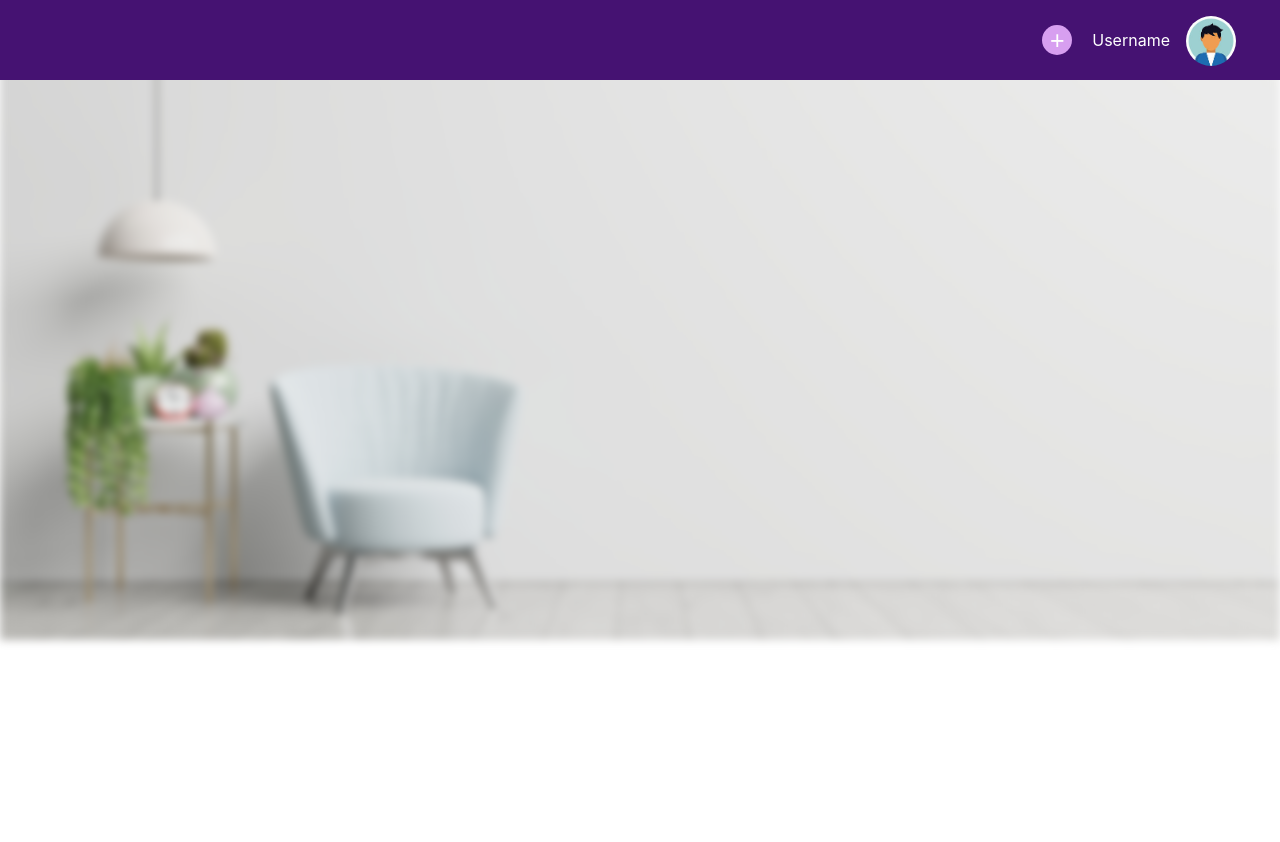
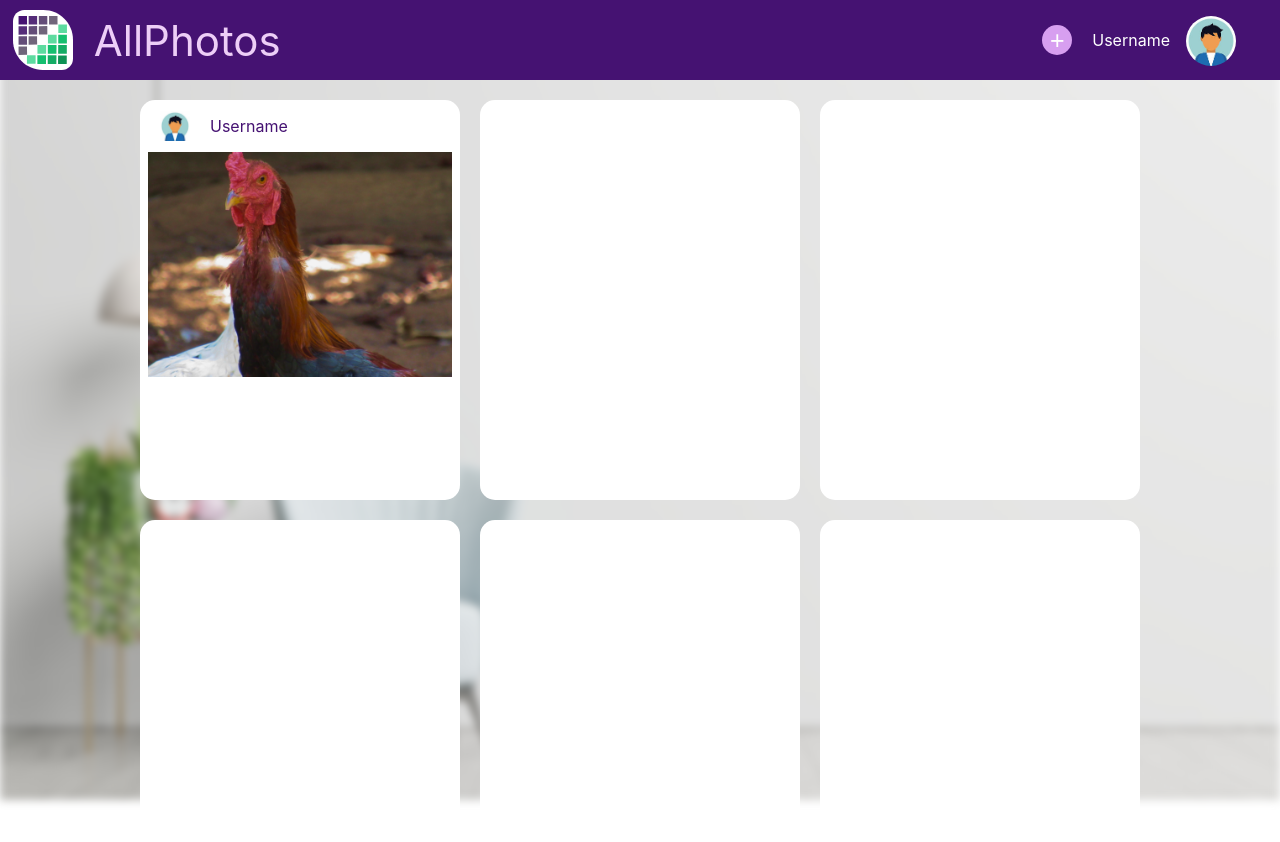
Before and after one commit to ivantonial/allphotos, a React (Vite) app in the folder allphotos/: page / in a window 1280 px wide. Shown: the top 842 px of the page. Before the commit the page ends 800 px from the top, so only its background shows below. Built offline with nearby package versions, Linux system fonts and the light colour scheme.

Commit message:
navbar home with logo and home pics displayed

```diff
--- a/allphotos/src/pages/Home/home.css
+++ b/allphotos/src/pages/Home/home.css
@@ -1,7 +1,9 @@
 #backgroundImg {
     width: 100%;
-    height: auto;
+    height: 100vh;
     filter: blur(4px);
+    position: fixed;
+    z-index: -1;
 }
 
 #homepage {
@@ -13,10 +15,24 @@
     height: 80px;
     background-color: #451272;
     position: absolute;
+    top: 0;
     width: 100%;
     display: flex;
-    justify-content: flex-end;
+    justify-content:space-between;
     align-items: center;
+}
+#right-homebar-area, #left-homebar-area{
+    display: flex;
+    align-items: center;
+}
+#right-homebar-area p{
+    color: #EDCEF7;
+    font-size: 42px;
+    margin-left: 0.5em;
+}
+#logo-svg-homebar{
+    height: 60px;
+    margin-left: 0.8em;
 }
  #photosUpload {
      background-color: #D79FF0;
@@ -58,3 +74,47 @@
      align-items: center;
      height: 20px;
  }
+
+#photos-display{
+    margin-top: 80px;
+    position: absolute;
+    display: flex;
+    flex-wrap: wrap;
+    gap: 20px;
+    justify-content: center;
+    padding-top: 20px;
+    padding-bottom: 20px;
+}
+
+.photo-box{
+    height: 50vh;
+    background-color: #fff;
+    width: 25vw;
+    border-radius: 15px;
+    display: flex;
+    flex-direction: column;
+    align-items: center;
+    color: #451272;
+ }
+.photo-box-header{
+    display: flex;
+    justify-content: left;
+    align-items:center;
+    width: 100%;
+}
+.photo-box-header img{
+    height: 30px;
+    margin-left: 20px;
+    margin-right: 20px;
+}
+
+.photo-box-body{
+    display:flex;
+    align-items: center;
+    flex-direction: column;
+}
+
+.photo-box-body img{
+    width: 95%;
+
+}
--- a/allphotos/src/pages/Home/home.jsx
+++ b/allphotos/src/pages/Home/home.jsx
@@ -5,9 +5,31 @@ export const Home = () => {
       <div id="homepage">
         <img src="/src/assets/BackgroundImage.png" id="backgroundImg" ></img>
         <div id="navbar-home">
-          <button id='photosUpload'>+</button>
-          <p id='username-navbar'>Username</p>
-          <button id='btn-profile'><img src="/src/assets/imgProfile.jpeg" id='imgProfile'/></button>
+          <div id="right-homebar-area">
+            <img src="/src/assets/Logo.svg" alt="" id='logo-svg-homebar'/>
+            <p>AllPhotos</p>
+          </div>
+          <div id="left-homebar-area">
+            <button id='photosUpload'>+</button>
+            <p id='username-navbar'>Username</p>
+            <button id='btn-profile'><img src="/src/assets/imgProfile.jpeg" id='imgProfile'/></button>
+          </div>
+        </div>
+        <div id='photos-display'>
+          <div className='photo-box'>
+            <div className="photo-box-header">
+              <img src="/src/assets/imgProfile.jpeg" alt="" />
+              <p>Username</p>
+              </div>
+            <div className="photo-box-body"><img src="/src/assets/galolindo.png" alt="" /></div>
+            <div className="photo-box-footer"></div>
+          </div>
+          <div className='photo-box'></div>
+          <div className='photo-box'></div>
+          <div className='photo-box'></div>
+          <div className='photo-box'></div>
+          <div className='photo-box'></div>
+
         </div>
       </div>
   )
```
Also changed, not shown: allphotos/src/assets/galolindo.png (added).
